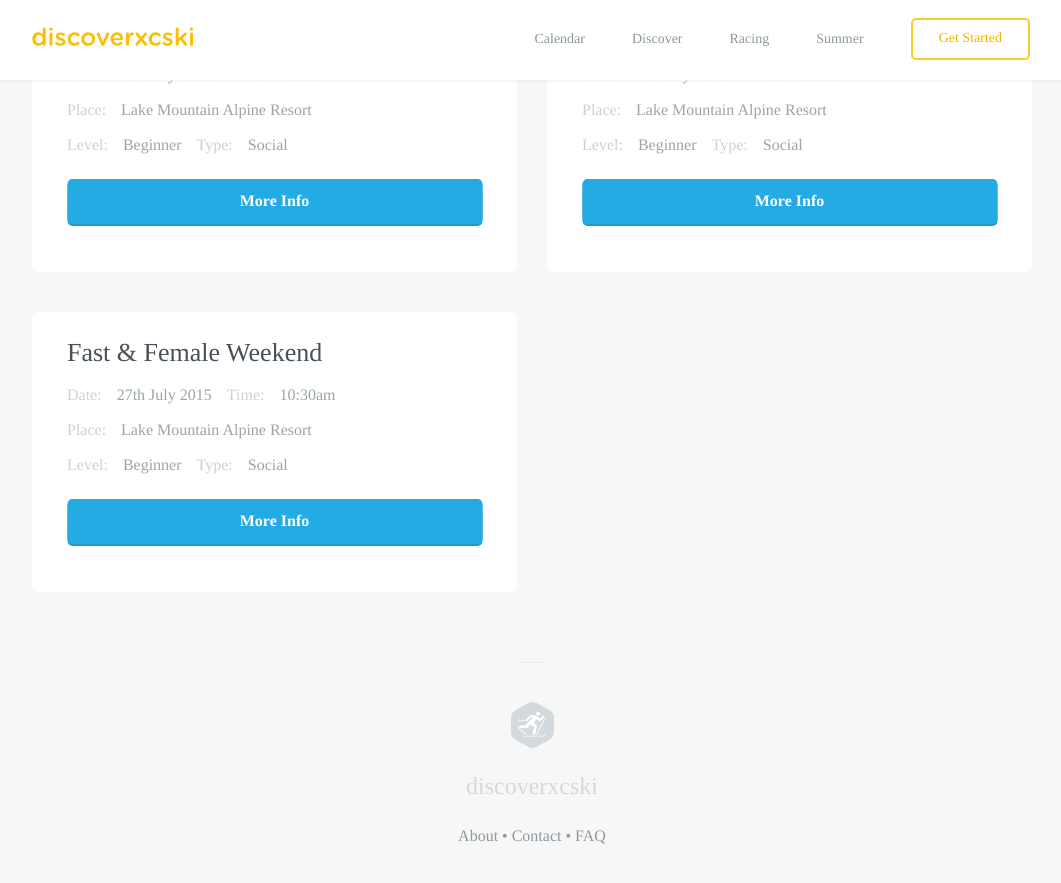
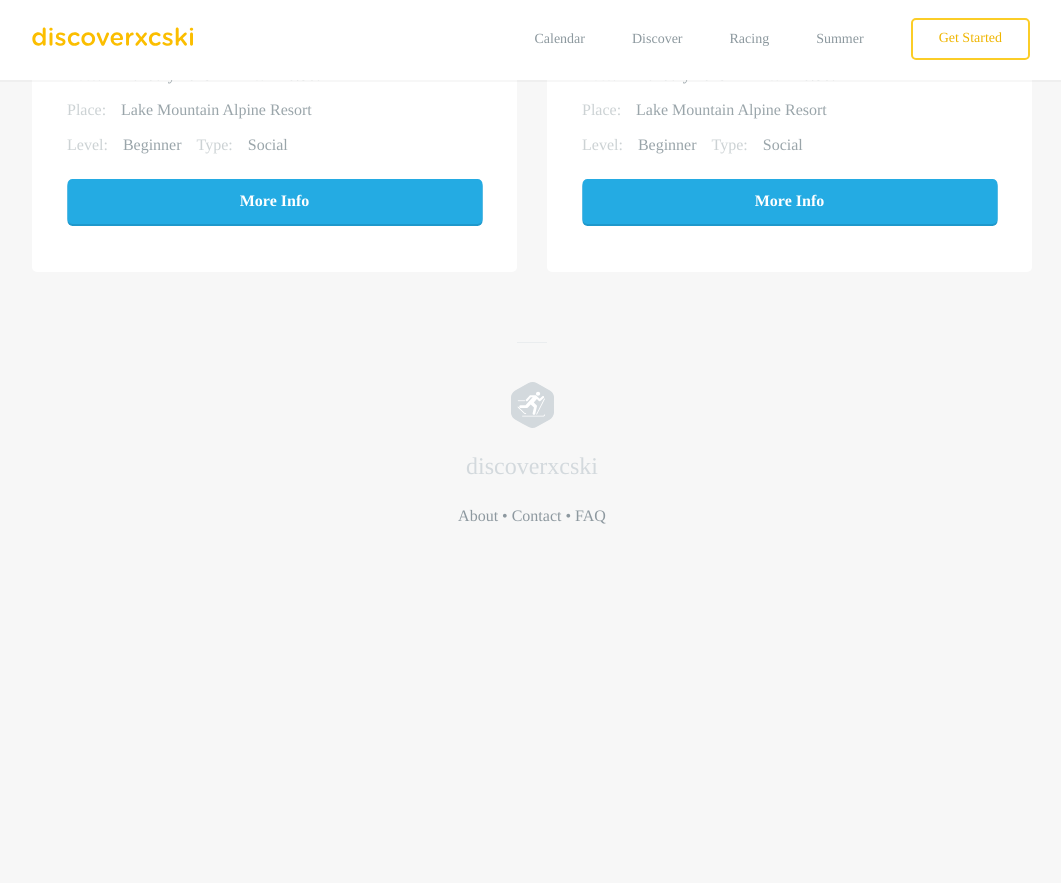
Before and after one commit to robcatto/robcatto.github.io, a Jekyll site: the page built from events/index.html, in a window 1280 px wide and 900 px high, scrolled down 1649 px. Shown: the top 883 px of the window, without its empty margins (108-1169 px from the left). Built offline with Jekyll 4.4.1, drawn with Linux system fonts in a browser that asks for light colours; some web fonts are replaced; Markdown is read by kramdown in place of the engine named in the settings; after the commit the page ends 2229 px from its top, so only the background shows below that.

Commit message:
Update index.html

```diff
--- a/events/index.html
+++ b/events/index.html
@@ -66,17 +66,6 @@ layout: default
                             </div>
                         </div>
 
-                        <div class="column two">
-                            <div class="callout-card event__card">
-                                    <h3 class="event__heading">Fast & Female Weekend</h3>
-                                        <span class="event__meta">Date:</span><span class="event__info">27th July 2015</span><span class="event__meta">Time:</span><span class="event__info">10:30am</span>
-                                        <br>
-                                        <span class="event__meta">Place:</span><span class="event__info">Lake Mountain Alpine Resort</span>
-                                        <br>
-                                        <span class="event__meta">Level:</span><span class="event__info">Beginner</span><span class="event__meta">Type:</span><span class="event__info">Social</span>
-                                <a class="button small event__button" href="/discoverxc/kids" data-featurette="analytics-click-event" data-event-category="button" data-event-action="M: Clicked Perks" data-event-label="Source: Features Page" id="featurette-13">More Info</a>
-                            </div>
-                        </div>
 
                         <div class="column two">
                             <div class="callout-card event__card">
```
